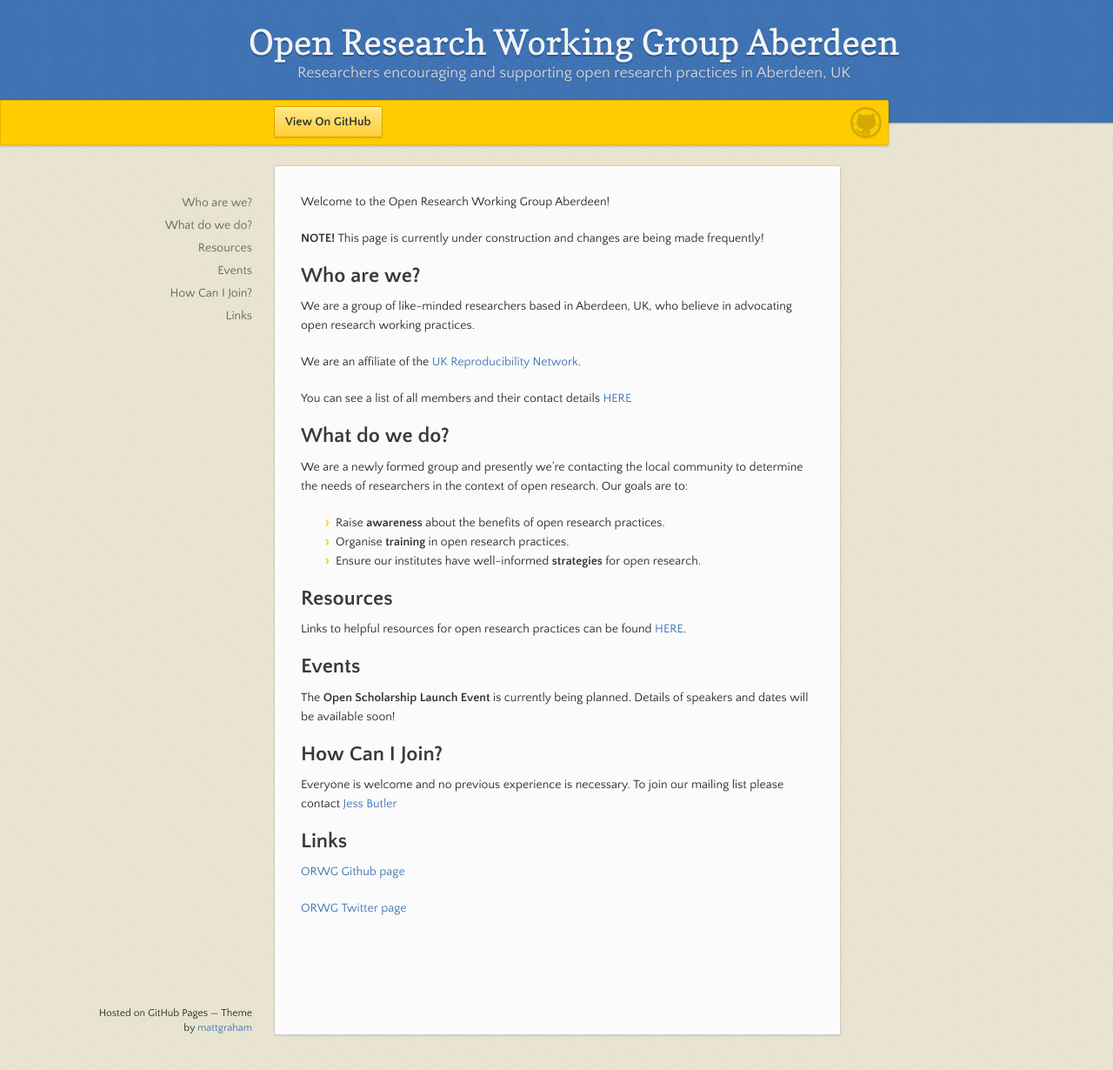
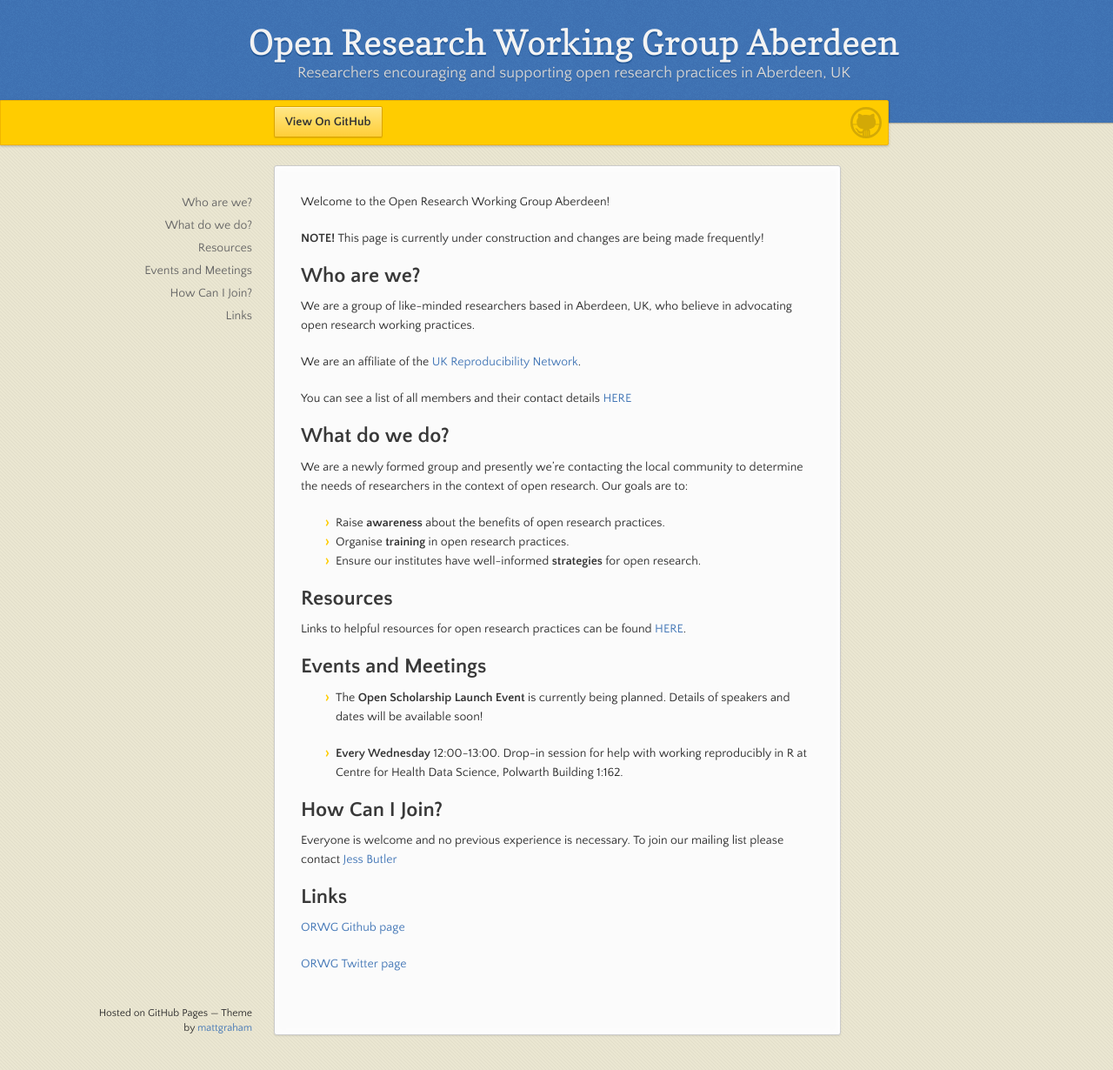
Before and after one commit to ORWG-Aberdeen/ORWG-Aberdeen.github.io, a Jekyll site: the page built from index.md, in a window 1280 px wide and 1230 px high. Shown: the whole window at 87% size. Built offline with Jekyll 4.4.1, drawn with Linux system fonts in a browser that asks for light colours.

Commit message:
Adding R group details

```diff
--- a/index.md
+++ b/index.md
@@ -29,9 +29,12 @@ Our goals are to:
 Links to helpful resources for open research practices can be found [HERE](./resources.md).
 
 
-## Events
+## Events and Meetings
 
-The **Open Scholarship Launch Event** is currently being planned. Details of speakers and dates will be available soon!
+* The **Open Scholarship Launch Event** is currently being planned. Details of speakers and dates will be available soon!
+
+* **Every Wednesday** 12:00-13:00. Drop-in session for help with working reproducibly in R at Centre for Health Data Science, Polwarth Building 1:162.
+
 
 
 ## How Can I Join?
```
